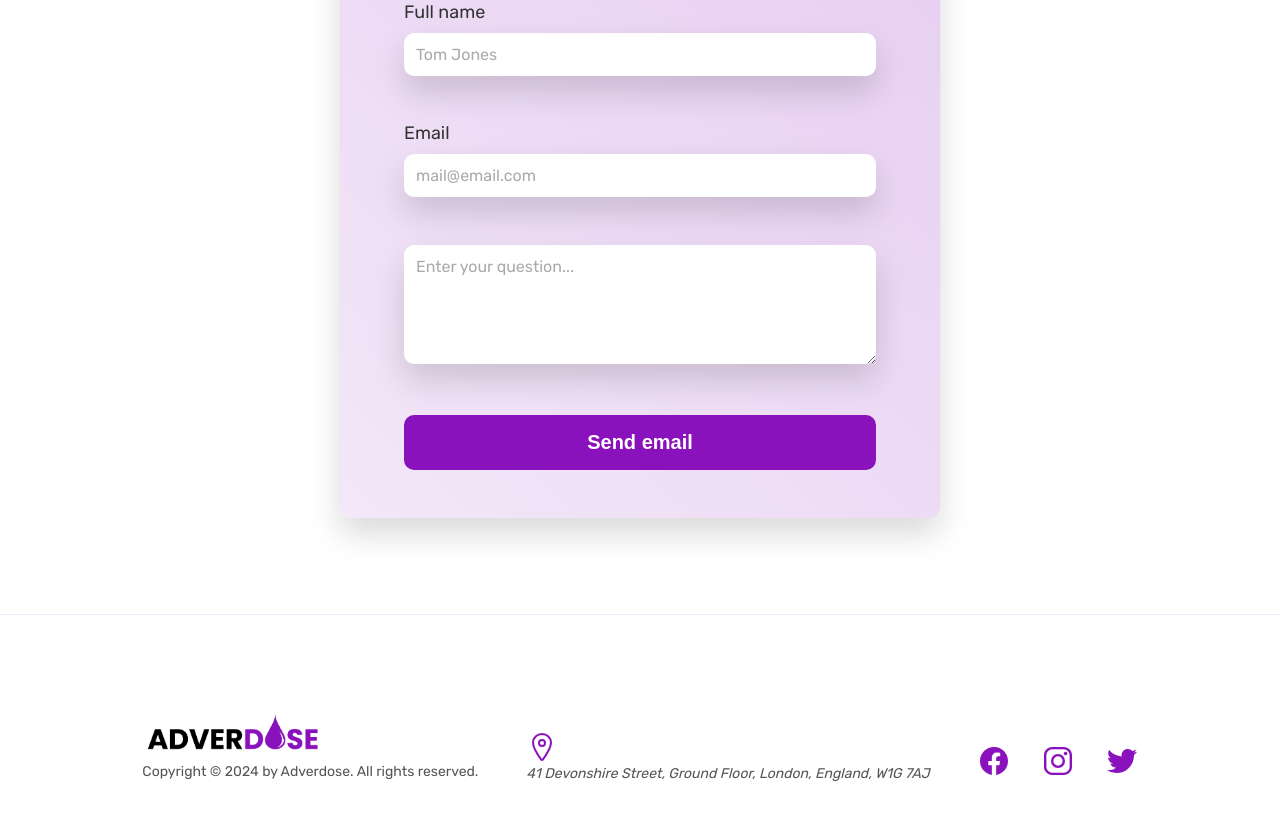
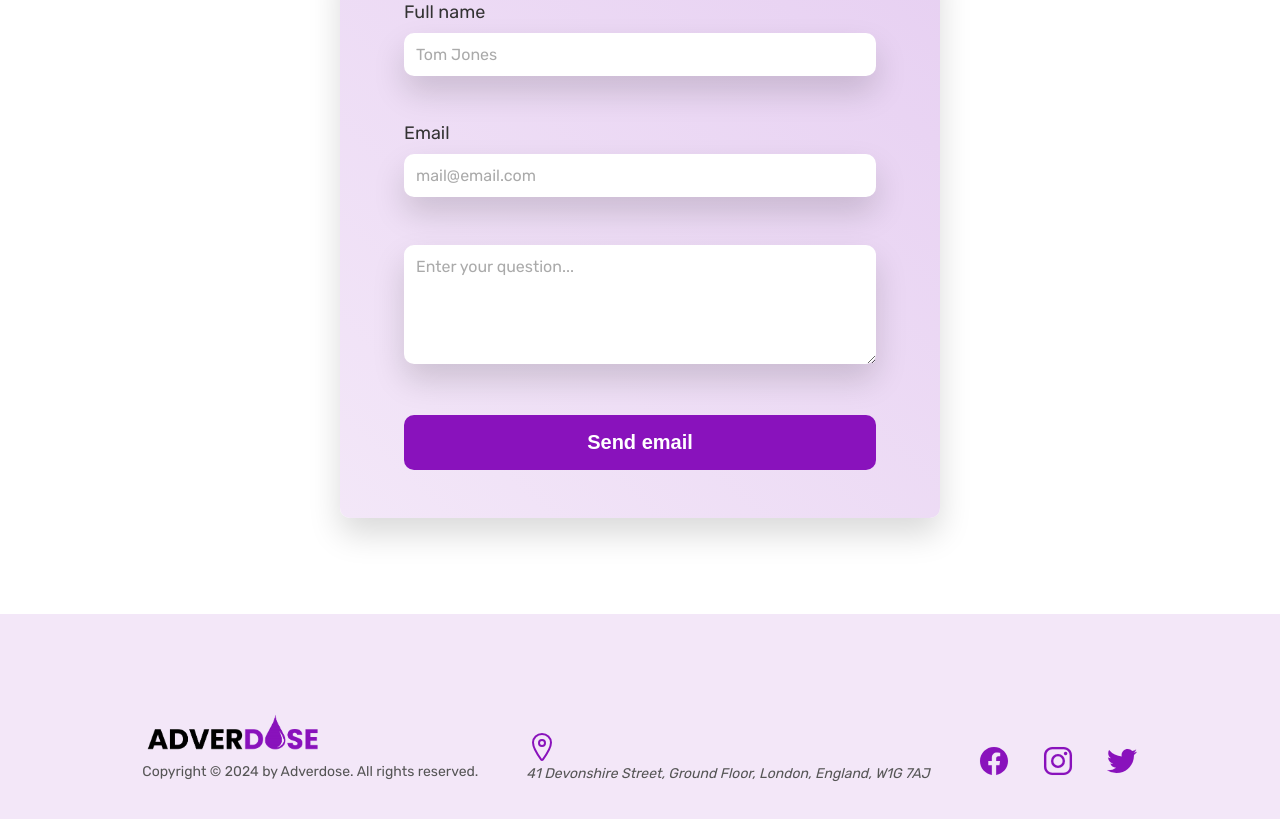
Before and after one commit to angeloroic/adverdose, a plain HTML site: page index.html in a window 1280 px wide. Shown: the part 3050-3869 px from the top of the page. Drawn offline with nearby package versions, Linux system fonts and the light colour scheme.

Commit message:
Update style.css

```diff
--- a/css/style.css
+++ b/css/style.css
@@ -213,6 +213,7 @@
 .footer {
   padding: 6rem 3rem;
   border-top: 1px solid #f3e7f8;
+  background: #f3e7f8;
 }
 
 .footer-flex {
```
